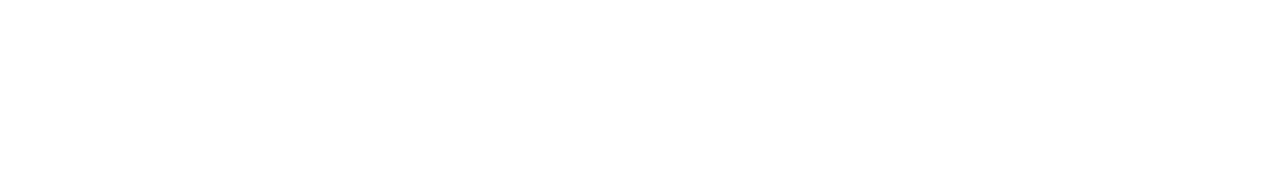
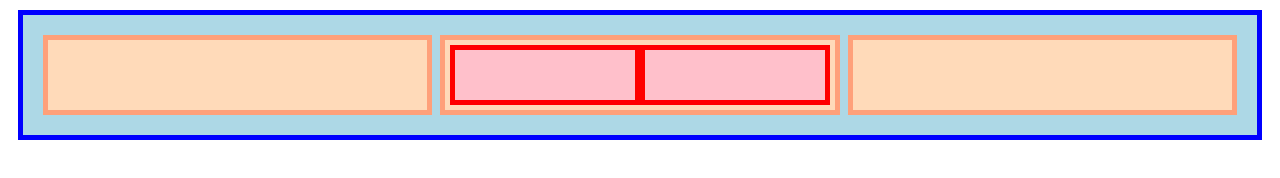
Before and after one commit to fernandoperez3108/Introduction_to_Flexbox, a plain HTML site: page introduccion_to_flexbox/exercise_3.html in a window 1280 px wide. Drawn offline with Linux system fonts and the light colour scheme.

Commit message:
feat:finish task

```diff
--- a/introduccion_to_flexbox/exercise_3.html
+++ b/introduccion_to_flexbox/exercise_3.html
@@ -0,0 +1,45 @@
+<!DOCTYPE html>
+<html lang="en">
+<head>
+    <meta charset="UTF-8">
+    <meta name="viewport" content="width=device-width, initial-scale=1.0">
+    <title>Introduction to flexbox</title>
+    <style>
+        .container {
+            padding: 20px;
+            margin: 10px;
+            height: 10vh;
+            border: 5px solid blue;
+            background-color: lightblue;
+            display: flex;
+            gap: 0.5rem;
+        }
+        .children {
+            height: auto;
+            background-color: peachpuff;
+            border: 5px solid lightsalmon;
+            flex: 1;
+            display: flex;
+        }
+        .grandson {
+            height: auto;
+            background-color: pink;
+            border: 5px solid red;
+            flex: 1;
+        }
+        .little-padding {
+            padding: 0.3rem;
+        }
+    </style>
+</head>
+<body>
+    <div class="container">
+    <div class="children"></div>
+    <div class="children little-padding">
+        <div class="grandson"></div>
+        <div class="grandson"></div>
+    </div>
+    <div class="children"></div>
+</div>
+</body>
+</html>
```
Also changed, not shown: introduccion_to_flexbox/exercise_2.html (+21 -17 lines).
